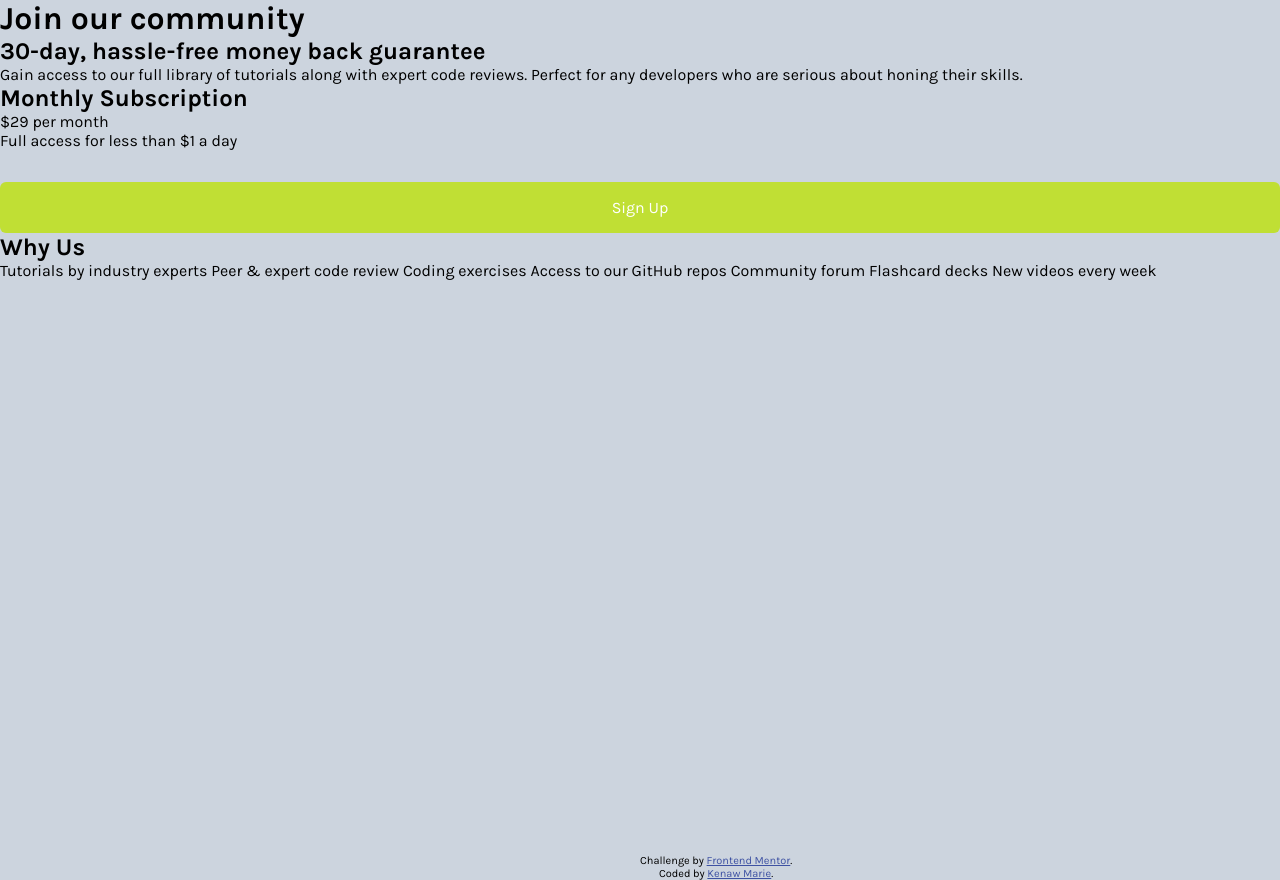
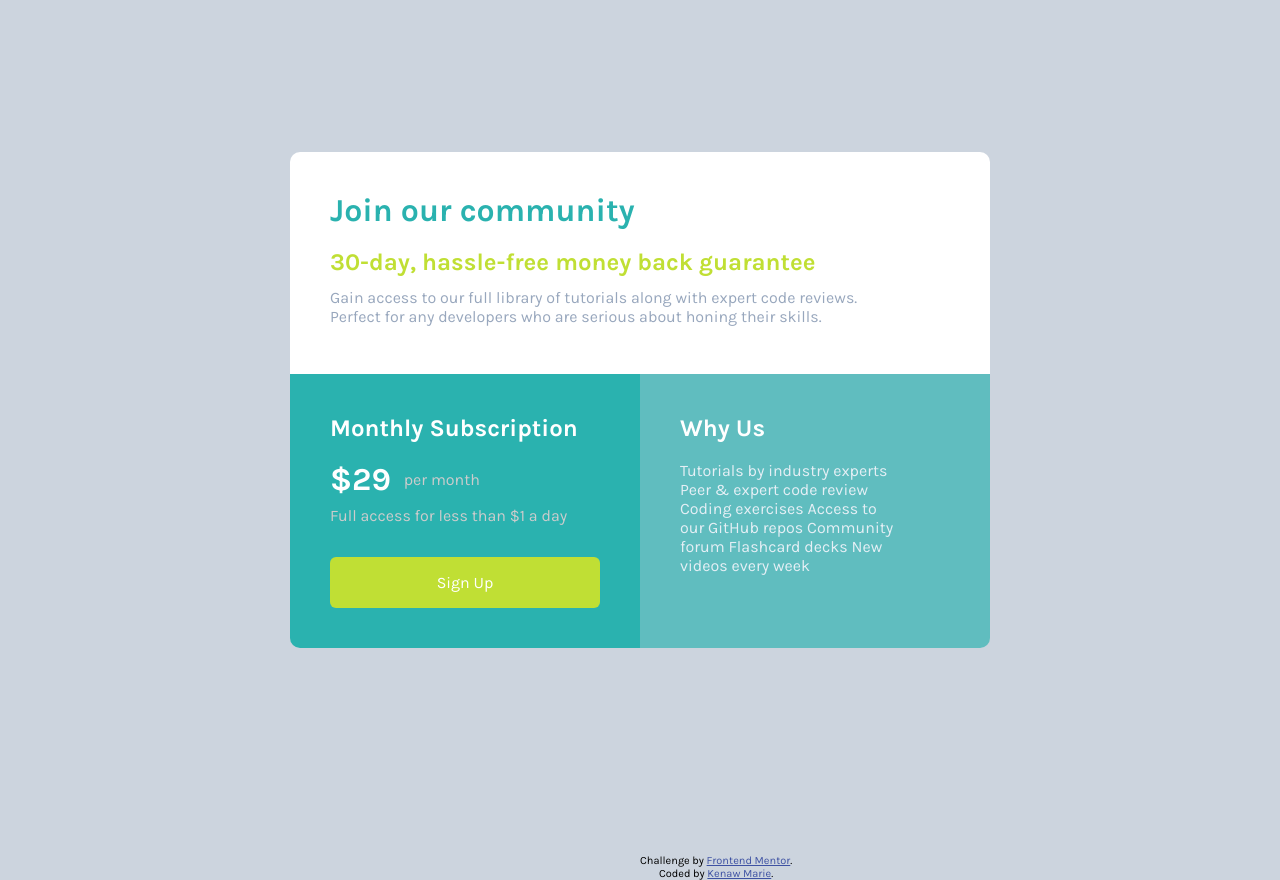
Before and after one commit to KenawMarie/front-single-price-grid-component, a plain HTML site: page index.html in a window 1280 px wide. Drawn offline with Linux system fonts and the light colour scheme.

Commit message:
add paragraph element for the span elements

```diff
--- a/index.html
+++ b/index.html
@@ -11,20 +11,21 @@
   <link rel="stylesheet" href="style.css">
 </head>
 <body>
+  <main class="main">
+    <div class="join">
       <h1>Join our community</h1>
-
       <h2>30-day, hassle-free money back guarantee</h2>
-
-  <P>Gain access to our full library of tutorials along with expert code reviews.
-  Perfect for any developers who are serious about honing their skills.</p>
+      <P>Gain access to our full library of tutorials along with expert code reviews.</p>
+      <p>Perfect for any developers who are serious about honing their skills.</p>
+    </div>
+    <div class="subscription">
       <h2>Monthly Subscription</h2>
-  <span class="dollar">&dollar;</span><span class="per-month">29 per month</span>
+      <p><span class="dollar">&dollar;29</span><span class="per-month"> per month</span></p>
       <p>Full access for less than &dollar;1 a day</p>
-
       <button class="btn">Sign Up</button>
-
+    </div>
+    <div class="why-us">
       <h2>Why Us</h2>
-
       <p>
         Tutorials by industry experts
         Peer &amp; expert code review
@@ -34,7 +35,8 @@
         Flashcard decks
         New videos every week
       </p>
-
+    </div>
+  </main>
   <footer class="attribution">
     <p>Challenge by <a href="https://www.frontendmentor.io?ref=challenge" target="_blank">Frontend Mentor</a>. </p>
     <p>Coded by <a href="#">Kenaw Marie</a>.</p>
```
Lines whose indentation alone changed are shown as unchanged.
